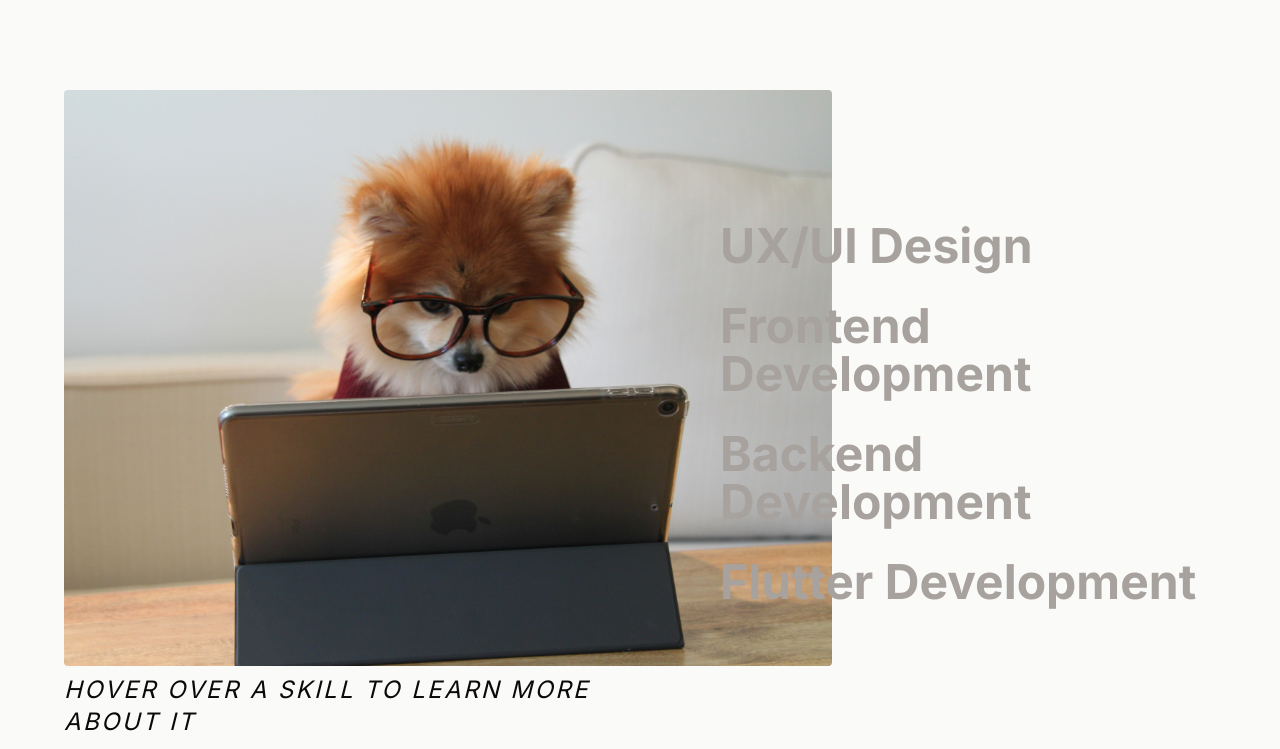
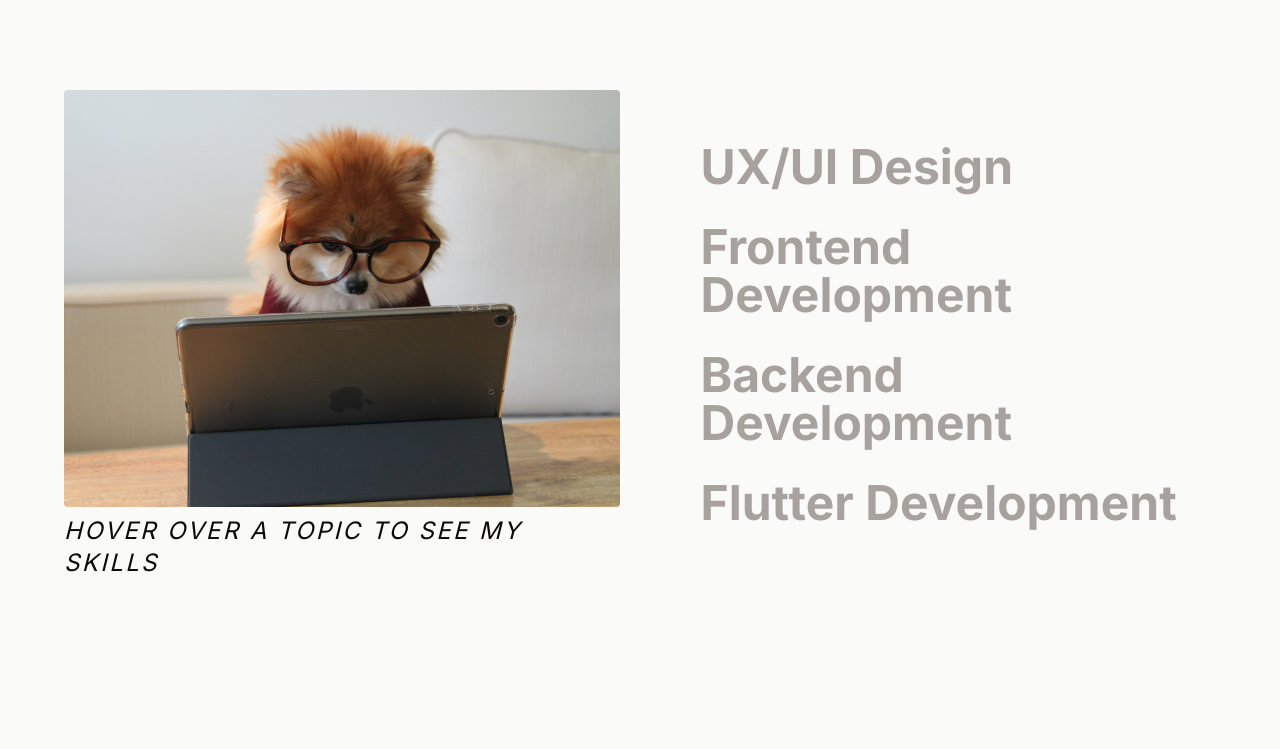
Before and after one commit to juul-vandevelde-howest/portfolio, a Next.js app: page / in a window 1280 px wide. Shown: the part 1270-2019 px from the top of the page. Built offline with nearby package versions, Linux system fonts and the light colour scheme.

Commit message:
feat: made site responsive for ultra wides

```diff
--- a/src/app/page.tsx
+++ b/src/app/page.tsx
@@ -8,7 +8,8 @@ import Works from '@/components/Works'
 
 export default function Home() {
   return (
-    <main className="px-16 text-foreground bg-background transition-all duration-300">
+    // TODO: padding x-16 zonder scroll te verpesten
+    <main className="mx-auto max-w-screen-2xl bg-background px-16 text-foreground transition-all duration-300">
       <Header />
       <About />
       <Skills />
--- a/src/components/About.tsx
+++ b/src/components/About.tsx
@@ -25,21 +25,21 @@ function About() {
   return (
     <section id="about" className="mb-20 grid grid-cols-2 pt-20">
       <div>
-        <article className="m-16 mb-4 flex flex-col gap-20 text-2xl font-light">
-          <p className="max-w-sm">
+        <article className="flex flex-col font-light lg:m-14 lg:mb-3 lg:gap-16 lg:text-xl xl:m-16 xl:mb-4 xl:gap-20 xl:text-2xl">
+          <p className="lg:max-w-xs xl:max-w-sm">
             Multimedia & Creative Technologies <strong>student</strong> based in
             Belgium
           </p>
-          <p className="ml-auto max-w-sm">
+          <p className="ml-auto lg:max-w-xs xl:max-w-sm">
             <strong>Crafting pastries</strong> on weekends while pursuing my
             passion for technology and design
           </p>
-          <p className="max-w-sm">
+          <p className="lg:max-w-xs xl:max-w-sm">
             Driven by a <strong>love for progress</strong>, learning, and
             innovation in every endeavor
           </p>
         </article>
-        <div className="sticky bottom-8 mr-8 flex flex-col text-right text-5xl font-bold">
+        <div className="sticky bottom-8 mr-8 flex flex-col text-right font-bold lg:text-4xl xl:text-5xl">
           Full
           <br />
           Stack
--- a/src/components/Skills.tsx
+++ b/src/components/Skills.tsx
@@ -11,7 +11,7 @@ function Skills() {
     {
       name: 'UX/UI Design',
       image: '/assets/ui-design.jpg',
-      span: 'figma / adobe xd / wireframing / user testing',
+      span: 'figma / adobe xd / wireframing / testing',
       alt: 'pastel colored UX wireframes',
     },
     {
@@ -45,12 +45,12 @@ function Skills() {
             alt="A dog with glasses doing work on an ipad"
             width={800}
             height={400}
-            className="mb-2 max-w-3xl rounded"
+            className="mb-2 rounded"
           />
           <span className="text-2xl uppercase italic tracking-widest">
             {currentSkill
               ? currentSkill.span
-              : 'hover over a skill to learn more about it'}
+              : 'hover over a topic to see my skills'}
           </span>
         </div>
         <ul className="cursor-default text-5xl font-bold">
```
